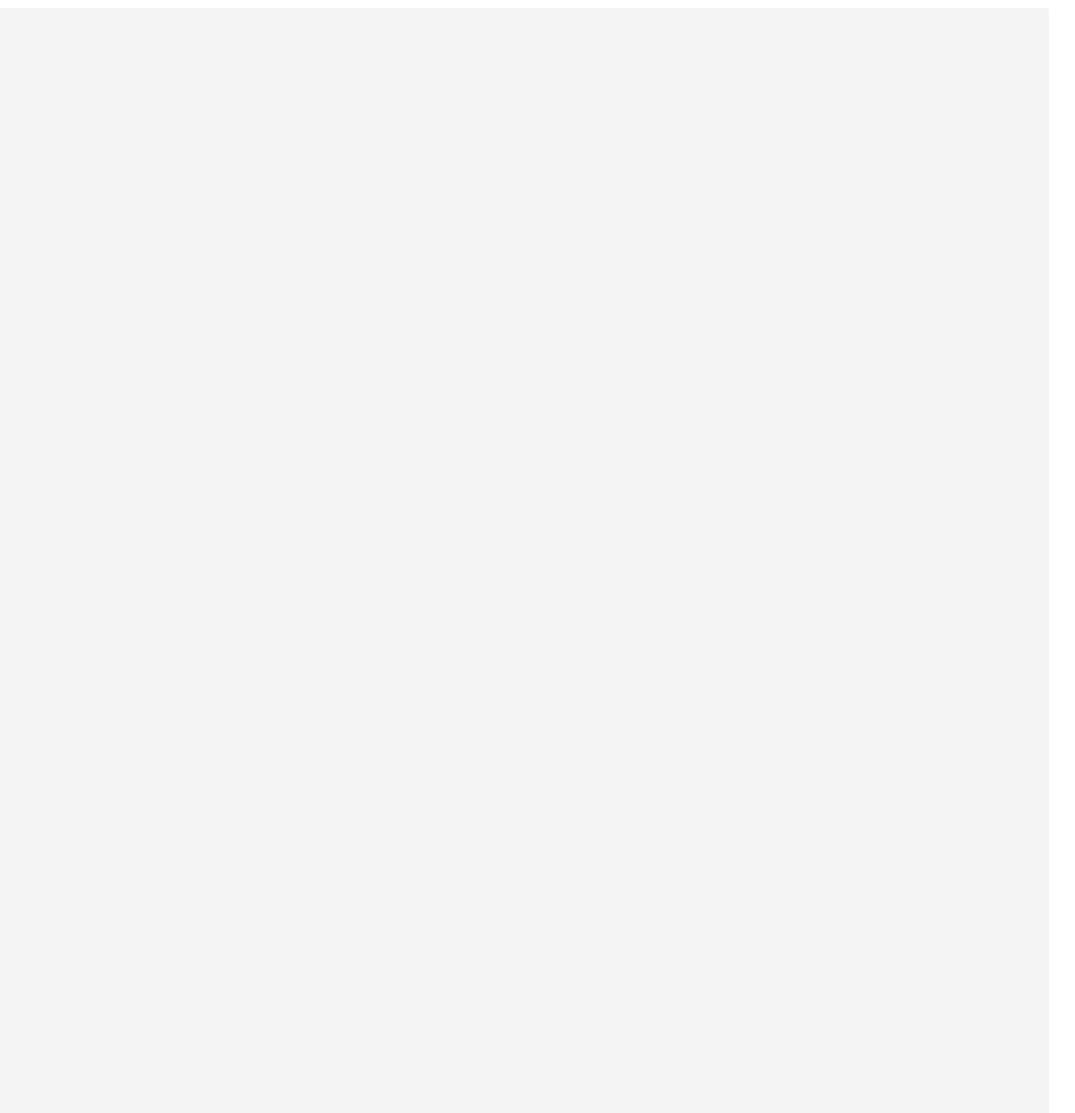
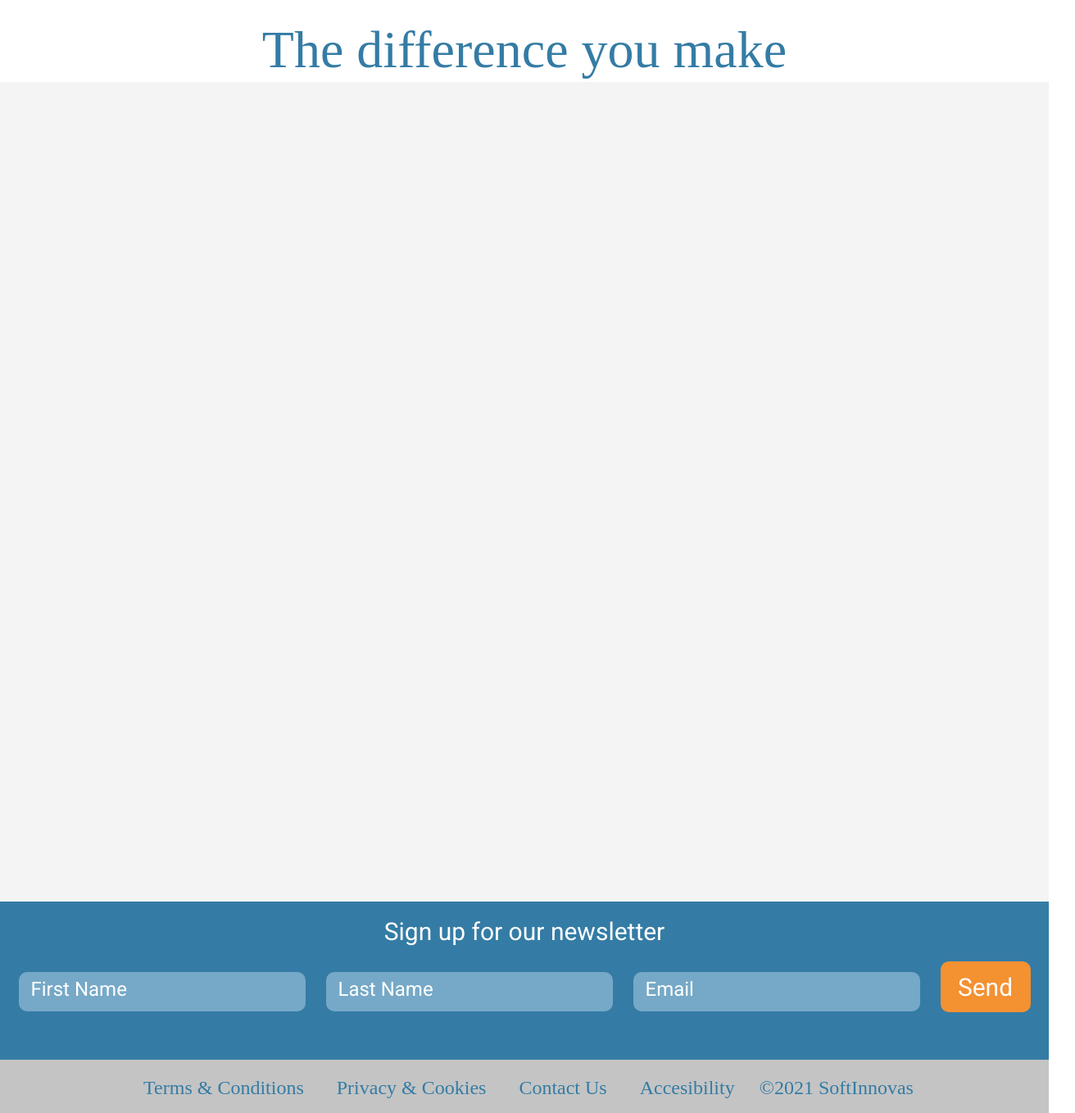
Before and after one commit to Dilekcn/charity, a React (Create React App) app: page / in a window 1280 px wide. Shown: the part 808-2166 px from the top of the page at 82% size, 1312 px wide, since content can reach past the window. Built offline with nearby package versions, Linux system fonts and the light colour scheme.

Commit message:
news page updated

```diff
--- a/src/components/Footer/Footer.css
+++ b/src/components/Footer/Footer.css
@@ -3,11 +3,9 @@
 }
 
 #footer {
-	position: absolute;
 	width: 100%;
 	height: 193px;
 	left: -1px;
-	top: 2168px;
 	background: #347ca5;
 }
 
@@ -18,7 +16,6 @@
 }
 
 #form-btn {
-	position: absolute;
 	width: 110px;
 	height: 62px;
 	background: #f49131;
@@ -30,16 +27,15 @@
 	font-weight: normal;
 	font-size: 30px;
 	line-height: 35px;
-	top: 68px;
 }
 #form-title {
+	padding: 1.5% 0px;
 	text-align: center;
 	font-family: Roboto;
 	font-style: normal;
 	font-weight: normal;
 	font-size: 30px;
 	line-height: 35px;
-
 	color: #ffffff;
 }
 
@@ -64,8 +60,6 @@
 }
 
 #footer-nav {
-	position: absolute;
-	top: 2361px;
 	display: flex;
 	justify-content: space-around;
 	align-items: center;
--- a/src/components/News-HomePage/NewsHomePage.css
+++ b/src/components/News-HomePage/NewsHomePage.css
@@ -1,9 +1,9 @@
+#news-div {
+	margin-top: 10%;
+	text-align: center;
+}
+
 #newsTitle {
-  position: absolute;
-  width: 756px;
-  height: 86px;
-  left: 25%;
-  top: 732px;
 	font-family: Prociono;
 	font-style: normal;
 	font-weight: normal;
@@ -11,11 +11,9 @@
 	line-height: 78px;
 	color: #347ca5;
 }
+
 #newsHomePage {
-  position: absolute;
 	width: 100%;
-  height: 1350px;
-  left: 0px;
-  top: 818px;
-  background: rgba(229, 229, 229, 0.42);
+	height: 1000px;
+	background-color: rgba(229, 229, 229, 0.42);
 }
--- a/src/components/News-HomePage/NewsHomePage.js
+++ b/src/components/News-HomePage/NewsHomePage.js
@@ -3,7 +3,7 @@ import './NewsHomePage.css';
 
 const NewsHomePage = () => {
 	return (
-		<div>
+		<div id="news-div">
 			<span id="newsTitle">The difference you make</span>
 			<div id="newsHomePage"></div>
 		</div>
```
Lines whose indentation alone changed are shown as unchanged.
